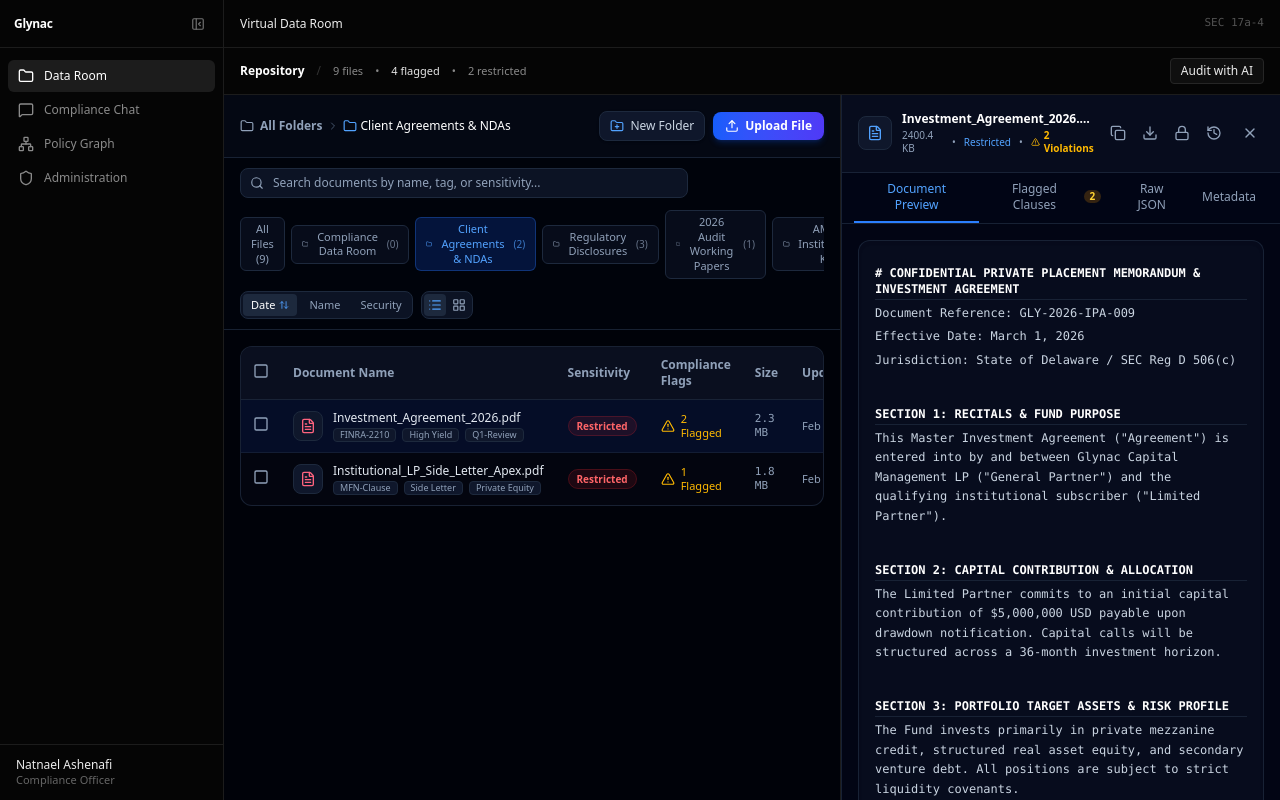
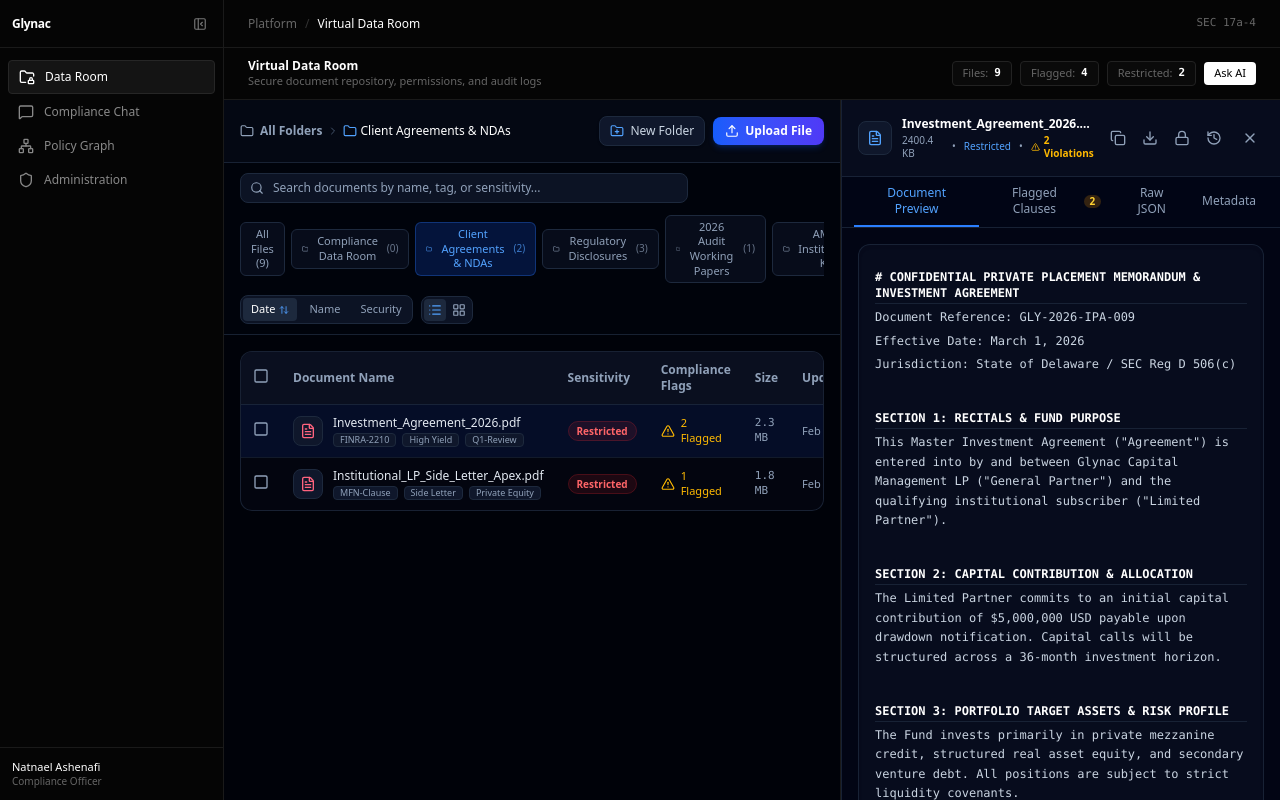
Before and after one commit to Natnael9/Glynac, a Next.js app: page /vdr in a window 1280 px wide. Built offline with nearby package versions, Linux system fonts and the light colour scheme.

Commit message:
style(monochrome): apply Pure Stark Monochrome Dark theme (pitch black #000000, zero tint, neutral grays, pure white text)

```diff
--- a/src/app/globals.css
+++ b/src/app/globals.css
@@ -1,22 +1,18 @@
 @import "tailwindcss";
 
 :root {
-  --bg-app: #000000;
-  --bg-sidebar: #050505;
+  --bg-pitch: #000000;
   --bg-surface: #0a0a0a;
   --bg-surface-elevated: #121212;
   --bg-surface-hover: #171717;
-
-  --border-subtle: #1c1c1c;
-  --border-strong: #262626;
-  --border-focus: #404040;
-
-  --text-primary: #ededed;
+  --border-subtle: #222222;
+  --border-strong: #333333;
+  --text-primary: #ffffff;
   --text-secondary: #a1a1a1;
-  --text-muted: #525252;
+  --text-muted: #666666;
 }
 
-/* Linear / Raycast pure neutral monochrome */
+/* Vercel Pure Stark Monochrome Dark Theme */
 body {
   background-color: #000000;
   color: #ededed;
@@ -25,10 +21,21 @@ body {
   -webkit-font-smoothing: antialiased;
 }
 
-/* Slim monochrome scrollbars */
+/* Crisp 1px border cards */
+.mono-card {
+  background-color: #0a0a0a;
+  border: 1px solid #222222;
+}
+
+.mono-card:hover {
+  border-color: #333333;
+  background-color: #0f0f0f;
+}
+
+/* Crisp monochrome scrollbars */
 ::-webkit-scrollbar {
-  width: 4px;
-  height: 4px;
+  width: 5px;
+  height: 5px;
 }
 
 ::-webkit-scrollbar-track {
@@ -44,8 +51,8 @@ body {
   background: #404040;
 }
 
-/* Subtle neutral focus ring */
+/* Stark focus outline */
 *:focus-visible {
-  outline: 1px solid #737373 !important;
+  outline: 1px solid #ffffff !important;
   outline-offset: 1px;
 }
--- a/src/app/layout.tsx
+++ b/src/app/layout.tsx
@@ -17,7 +17,7 @@ export default function RootLayout({
 }) {
   return (
     <html lang="en" className="h-full antialiased dark">
-      <body className="min-h-full flex flex-col bg-[#000000] text-[#ededed] font-sans selection:bg-[#262626] selection:text-white">
+      <body className="min-h-full flex flex-col bg-[#000000] text-[#ededed] font-sans selection:bg-white selection:text-black">
         <VDRProvider>
           <ChatProvider>
             <AdminProvider>
--- a/src/app/vdr/page.tsx
+++ b/src/app/vdr/page.tsx
@@ -18,42 +18,55 @@ export default function VDRPage() {
 
   return (
     <div className="flex flex-col h-full bg-[#000000] overflow-hidden select-none text-xs">
-      {/* Top Simple Sub-header - Linear Monochrome */}
-      <div className="border-b border-[#1c1c1c] bg-[#050505] px-4 py-2.5 flex flex-wrap items-center justify-between gap-3 shrink-0">
-        <div className="flex items-center gap-3">
-          <span className="font-semibold text-white">
-            Repository
-          </span>
-          <span className="text-[#333333]">/</span>
-          <div className="flex items-center gap-3 text-[11px] text-[#8a8a8a]">
-            <span>{totalDocs} files</span>
-            <span>•</span>
-            <span className={flaggedCount > 0 ? 'text-[#e5e5e5]' : ''}>{flaggedCount} flagged</span>
-            <span>•</span>
-            <span>{restrictedCount} restricted</span>
+      {/* Top Simple Sub-header — Pure Stark Monochrome */}
+      <div className="border-b border-[#1a1a1a] bg-[#050505] px-4 sm:px-6 py-2.5 shrink-0">
+        <div className="flex flex-wrap items-center justify-between gap-3">
+          <div>
+            <h1 className="text-xs font-semibold text-white">
+              Virtual Data Room
+            </h1>
+            <p className="text-[11px] text-[#666666]">
+              Secure document repository, permissions, and audit logs
+            </p>
           </div>
-        </div>
 
-        <div className="flex items-center gap-2">
-          <Link
-            href="/chat"
-            className="px-2.5 py-1 rounded border border-[#262626] bg-[#0f0f0f] hover:bg-[#1a1a1a] text-[#ededed] text-xs transition-colors"
-          >
-            Audit with AI
-          </Link>
+          {/* Simple Clean Monochrome Metrics */}
+          <div className="flex items-center gap-2 text-xs">
+            <div className="flex items-center gap-1.5 px-2.5 py-1 rounded bg-[#0a0a0a] border border-[#222222]">
+              <span className="text-[#666666] text-[11px]">Files:</span>
+              <span className="font-semibold text-white text-[11px] font-mono">{totalDocs}</span>
+            </div>
+
+            <div className="flex items-center gap-1.5 px-2.5 py-1 rounded bg-[#0a0a0a] border border-[#222222]">
+              <span className="text-[#666666] text-[11px]">Flagged:</span>
+              <span className="font-semibold text-white text-[11px] font-mono">{flaggedCount}</span>
+            </div>
+
+            <div className="flex items-center gap-1.5 px-2.5 py-1 rounded bg-[#0a0a0a] border border-[#222222]">
+              <span className="text-[#666666] text-[11px]">Restricted:</span>
+              <span className="font-semibold text-white text-[11px] font-mono">{restrictedCount}</span>
+            </div>
+
+            <Link
+              href="/chat"
+              className="px-2.5 py-1 rounded bg-[#ffffff] text-[#000000] hover:bg-[#eaeaea] text-[11px] font-medium transition-colors"
+            >
+              Ask AI
+            </Link>
+          </div>
         </div>
       </div>
 
       {/* Main Split-Screen Workspace */}
       <div className="flex-1 flex overflow-hidden">
         {/* Left: Dynamic File Explorer */}
-        <div className={`h-full ${activeDoc ? 'w-full lg:w-3/5 xl:w-7/12' : 'w-full'}`}>
+        <div className={`h-full transition-all duration-150 ${activeDoc ? 'w-full lg:w-3/5 xl:w-7/12' : 'w-full'}`}>
           <FileExplorer />
         </div>
 
         {/* Right: In-App Document Previewer */}
         {activeDoc && (
-          <div className="hidden lg:block lg:w-2/5 xl:w-5/12 h-full border-l border-[#1c1c1c] bg-[#050505]">
+          <div className="hidden lg:block lg:w-2/5 xl:w-5/12 h-full border-l border-[#1a1a1a] bg-[#050505]">
             <DocumentPreviewer />
           </div>
         )}
--- a/src/components/layout/AppShell.tsx
+++ b/src/components/layout/AppShell.tsx
@@ -4,7 +4,7 @@ import React, { useState } from 'react';
 import Link from 'next/link';
 import { usePathname } from 'next/navigation';
 import {
-  Folder,
+  FolderLock,
   MessageSquare,
   Network,
   Shield,
@@ -26,7 +26,7 @@ export function AppShell({ children }: AppShellProps) {
     {
       name: 'Data Room',
       href: '/vdr',
-      icon: Folder,
+      icon: FolderLock,
       current: pathname === '/vdr' || pathname === '/',
     },
     {
@@ -51,14 +51,14 @@ export function AppShell({ children }: AppShellProps) {
 
   return (
     <div className="flex h-screen w-full bg-[#000000] text-[#ededed] overflow-hidden select-none font-sans text-xs">
-      {/* Retractable Desktop Sidebar - Pure Neutral Monochrome */}
+      {/* Retractable Sidebar - Pure Stark Monochrome Dark */}
       <aside
-        className={`hidden md:flex flex-col bg-[#050505] text-[#a1a1a1] border-r border-[#1c1c1c] transition-all duration-150 shrink-0 select-none ${
+        className={`hidden md:flex flex-col bg-[#050505] text-[#a1a1a1] border-r border-[#1a1a1a] transition-all duration-150 shrink-0 select-none ${
           isCollapsed ? 'w-14' : 'w-56'
         }`}
       >
         {/* Brand & Toggle Bar */}
-        <div className="h-12 px-3.5 flex items-center justify-between border-b border-[#1c1c1c]">
+        <div className="h-12 px-3 flex items-center justify-between border-b border-[#1a1a1a]">
           {!isCollapsed && (
             <span className="font-semibold text-white tracking-tight text-xs">
               Glynac
@@ -66,7 +66,7 @@ export function AppShell({ children }: AppShellProps) {
           )}
           <button
             onClick={() => setIsCollapsed(!isCollapsed)}
-            className="p-1 rounded text-[#737373] hover:text-white hover:bg-[#171717] transition-colors ml-auto"
+            className="p-1 rounded text-[#777777] hover:text-white hover:bg-[#141414] transition-colors ml-auto"
             title={isCollapsed ? 'Expand sidebar' : 'Collapse sidebar'}
           >
             {isCollapsed ? (
@@ -86,10 +86,10 @@ export function AppShell({ children }: AppShellProps) {
                 key={item.name}
                 href={item.href}
                 title={isCollapsed ? item.name : undefined}
-                className={`flex items-center gap-2.5 px-2.5 py-2 rounded-md text-xs transition-colors ${
+                className={`flex items-center gap-2.5 px-2.5 py-2 rounded transition-colors ${
                   item.current
-                    ? 'bg-[#1c1c1c] text-white font-medium'
-                    : 'text-[#8a8a8a] hover:text-[#ededed] hover:bg-[#121212]'
+                    ? 'bg-[#141414] text-white font-medium border border-[#262626]'
+                    : 'text-[#888888] hover:text-[#ededed] hover:bg-[#0d0d0d]'
                 }`}
               >
                 <Icon className="h-4 w-4 shrink-0" />
@@ -100,14 +100,14 @@ export function AppShell({ children }: AppShellProps) {
         </nav>
 
         {/* User Card */}
-        <div className="p-3 border-t border-[#1c1c1c]">
+        <div className="p-3 border-t border-[#1a1a1a] bg-[#050505]">
           {!isCollapsed ? (
-            <div className="px-1 text-xs">
-              <p className="font-medium text-[#ededed] truncate">Natnael Ashenafi</p>
-              <p className="text-[#666666] text-[11px] truncate">Compliance Officer</p>
+            <div className="text-[11px]">
+              <p className="font-medium text-white truncate">Natnael Ashenafi</p>
+              <p className="text-[#666666] text-[10px] truncate">Compliance Officer</p>
             </div>
           ) : (
-            <div className="h-7 w-7 mx-auto rounded bg-[#171717] border border-[#262626] text-[#ededed] flex items-center justify-center font-semibold text-[10px]">
+            <div className="h-7 w-7 mx-auto rounded bg-[#141414] text-white border border-[#262626] flex items-center justify-center font-bold text-[10px]">
               NA
             </div>
           )}
@@ -117,15 +117,17 @@ export function AppShell({ children }: AppShellProps) {
       {/* Main Panel */}
       <div className="flex-1 flex flex-col min-w-0 overflow-hidden bg-[#000000]">
         {/* Top Header */}
-        <header className="h-12 border-b border-[#1c1c1c] bg-[#050505] px-4 flex items-center justify-between shrink-0">
-          <div className="flex items-center gap-2.5">
+        <header className="h-12 border-b border-[#1a1a1a] bg-[#050505] px-4 sm:px-6 flex items-center justify-between shrink-0">
+          <div className="flex items-center gap-2">
             <button
               onClick={() => setIsMobileOpen(!isMobileOpen)}
-              className="md:hidden p-1 rounded text-[#737373] hover:text-white hover:bg-[#171717]"
+              className="md:hidden p-1 rounded text-[#888888] hover:text-white"
             >
               <Menu className="h-4 w-4" />
             </button>
-            <span className="font-medium text-[#ededed] text-xs">
+            <span className="text-[#666666]">Platform</span>
+            <span className="text-[#333333]">/</span>
+            <span className="text-white font-medium">
               {pathname === '/vdr' || pathname === '/'
                 ? 'Virtual Data Room'
                 : pathname === '/chat'
@@ -136,21 +138,21 @@ export function AppShell({ children }: AppShellProps) {
             </span>
           </div>
 
-          <div className="text-[11px] text-[#525252] font-mono">
+          <div className="text-[11px] text-[#666666] font-mono">
             SEC 17a-4
           </div>
         </header>
 
         {/* Mobile Navigation Drawer */}
         {isMobileOpen && (
-          <div className="md:hidden border-b border-[#1c1c1c] bg-[#050505] text-[#ededed] p-2 space-y-0.5">
+          <div className="md:hidden border-b border-[#1a1a1a] bg-[#050505] text-white p-3 space-y-1">
             {navigation.map((item) => (
               <Link
                 key={item.name}
                 href={item.href}
                 onClick={() => setIsMobileOpen(false)}
                 className={`flex items-center gap-2.5 px-2.5 py-2 rounded text-xs ${
-                  item.current ? 'bg-[#1c1c1c] text-white' : 'text-[#8a8a8a]'
+                  item.current ? 'bg-[#141414] text-white' : 'text-[#888888]'
                 }`}
               >
                 <span>{item.name}</span>
```
